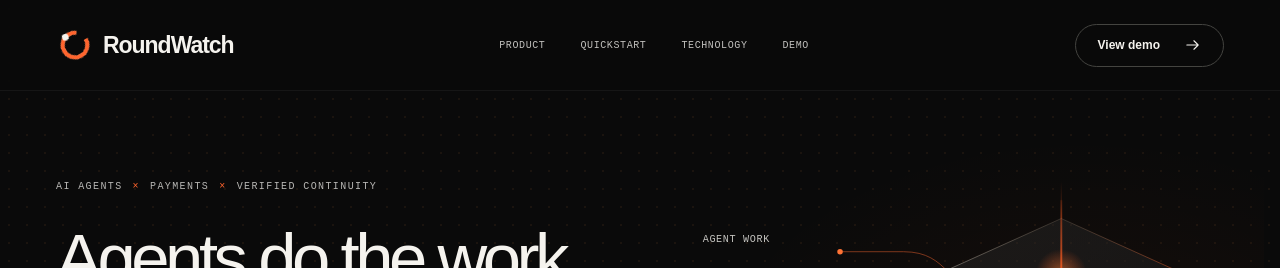
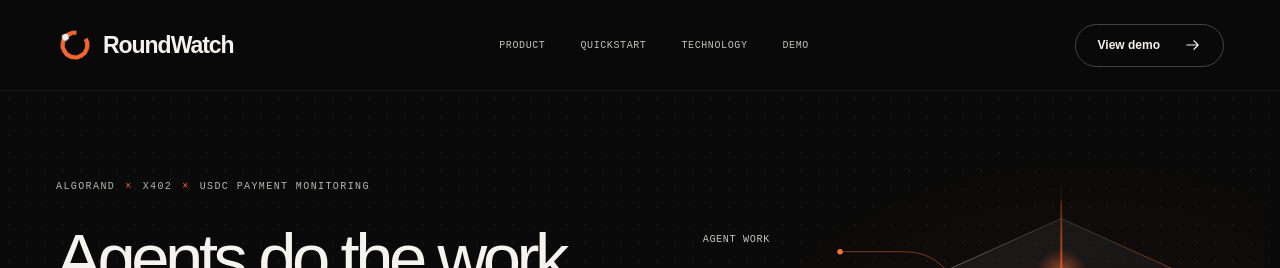
Before and after one commit to Vladyslav-webDev/RoundWatch, a React (Vite) app in the folder apps/landing/: page / in a window 1280 px wide. Shown: the top 268 px of the page. Built offline with nearby package versions, Linux system fonts and the light colour scheme; a web font is replaced by a local one.

Commit message:
seo: clarify landing product category

```diff
--- a/apps/landing/src/App.tsx
+++ b/apps/landing/src/App.tsx
@@ -650,8 +650,8 @@ function Landing() {
           <section className="hero" aria-labelledby="hero-title">
             <div className="hero-copy">
               <p className="eyebrow hero-eyebrow">
-                AI agents <span>×</span> Payments <span>×</span> Verified
-                continuity
+                Algorand <span>×</span> x402 <span>×</span> USDC payment
+                monitoring
               </p>
               <h1 id="hero-title">
                 Agents do the work.
```
